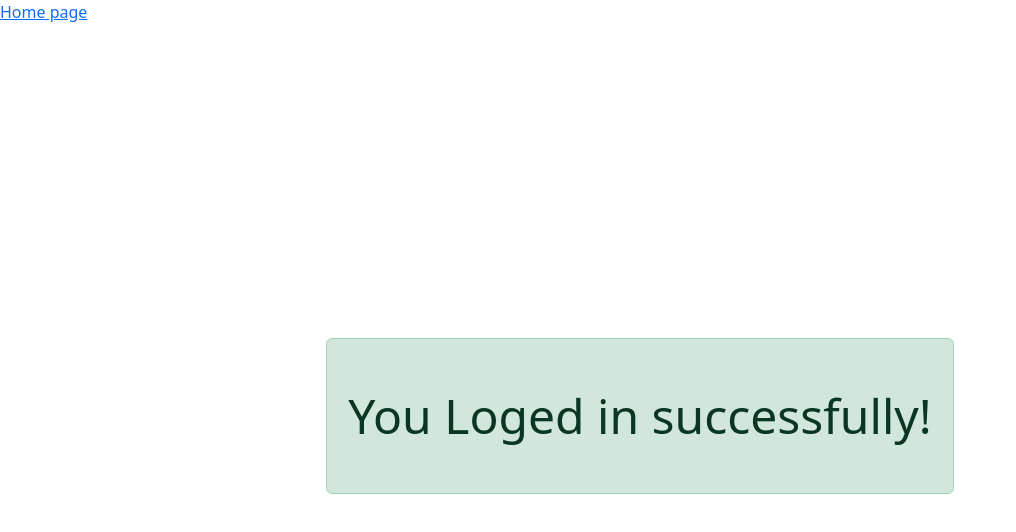
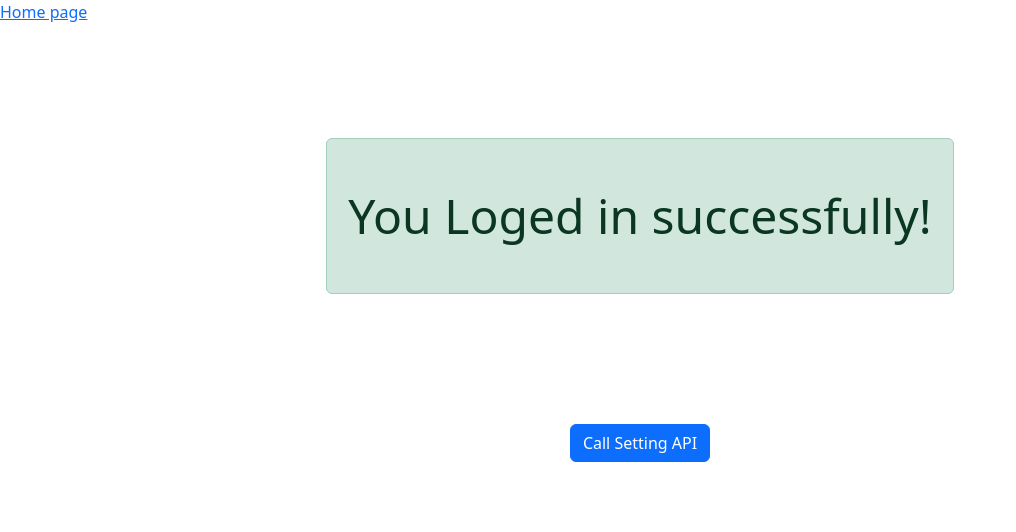
Before and after one commit to MojtabaNabid/wallet, a React (Create React App) app in the folder my-app/: page /confirmation_login in a window 1280 px wide. Shown: the top 532 px of the page, without its empty margins (0-1016 px from the left). Built offline with nearby package versions, Linux system fonts and the light colour scheme.

Commit message:
store the token in local storage, put just a button to call the setting API

```diff
--- a/my-app/src/components/Confirmation_Login.js
+++ b/my-app/src/components/Confirmation_Login.js
@@ -2,6 +2,7 @@ import { useState } from "react";
 import 'bootstrap/dist/css/bootstrap.min.css';
 import Alert from 'react-bootstrap/Alert';
 import { Row, Col, Container } from 'react-bootstrap';
+import Button from 'react-bootstrap/Button';
 import { Link } from "react-router-dom";
 
 function Confirmation_Login() {
@@ -11,11 +12,16 @@ function Confirmation_Login() {
                 Home page
             </Link>
             <Container fluid className="vh-100">
-                <Row className='h-100'>
-                    <Col className="h-100 w-80 d-flex align-items-center justify-content-center">
+                <Row className='h-50'>
+                    <Col className="w-80 d-flex align-items-center justify-content-center">
                         <Alert key="success" variant="success" className="w-50 text-center py-5 display-5 ">
                             You Loged in successfully!
                         </Alert>
+                    </Col>
+                </Row>
+                <Row>
+                    <Col className="d-flex align-items-center justify-content-center">
+                        <Button variant="primary">Call Setting API</Button>
                     </Col>
                 </Row>
             </Container>
--- a/my-app/src/components/Login.js
+++ b/my-app/src/components/Login.js
@@ -31,8 +31,12 @@ function Login() {
             }
           })
           .then(function (response) {
-            console.log(response);
+            // console.log(response);
+            const token = response.data.data;
+            localStorage.setItem("userLoginToken", token)
+            // console.log(localStorage.getItem("userLoginToken"))
             navigate("/Confirmation_Login");
+
           })
           .catch(function (error) {
             console.log(error);
```
